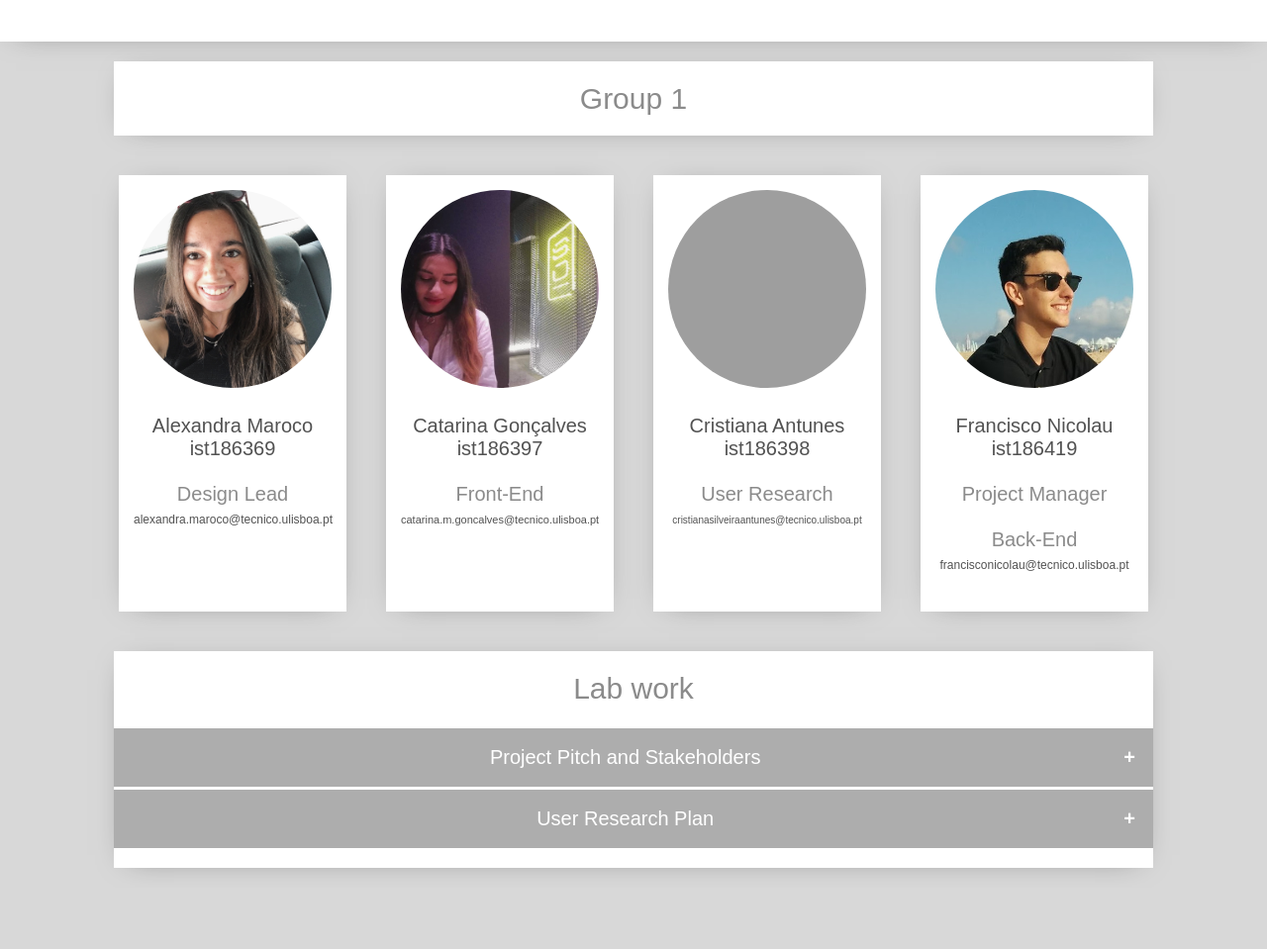
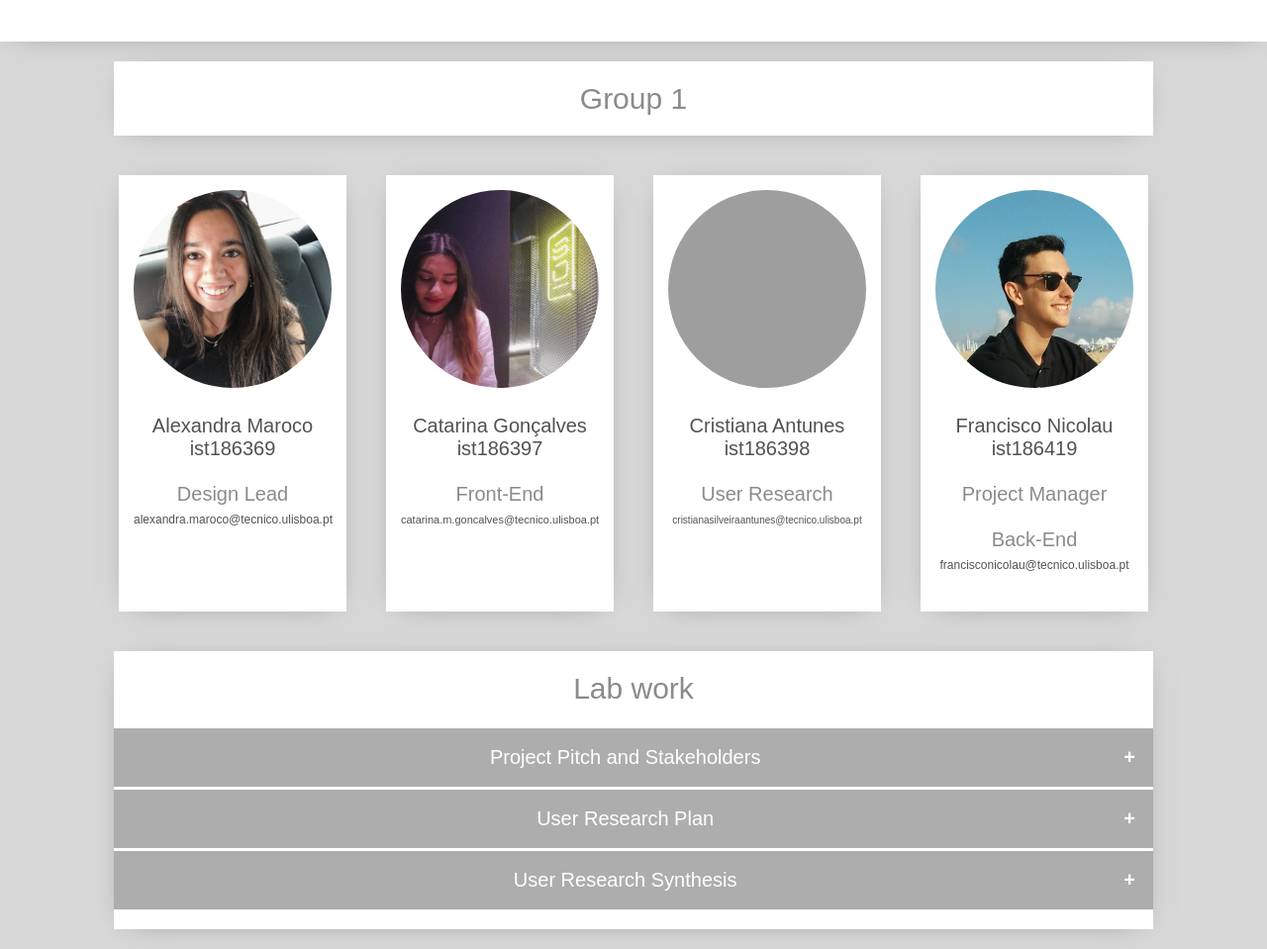
Before and after one commit to fmbnicola/CCU-Project, a plain HTML site: page Website/index.html in a window 1280 px wide. Shown: the part 117-1076 px from the top of the page at 99% size. Before the commit the page ends 1014 px from the top, so only its background shows below. Drawn offline with Linux system fonts and the light colour scheme; grey boxes are pictures that could not be loaded.

Commit message:
added user research synthesis

```diff
--- a/Website/index.html
+++ b/Website/index.html
@@ -78,6 +78,13 @@
                     <a href="https://docs.google.com/presentation/d/102VUldfsjdqMqlDNEZvfzSu5nVGYGd5qGeT1WpT5Vg0/edit#slide=id.p">presentation</a>.
                 </div>
             </div>
+            <div id="collapsible_list">
+                <button class="collapsible">User Research Synthesis</button>
+                <div class="content">
+                    The goals for this lab was to present our user research insights. Here you can find our
+                    <a href="https://docs.google.com/presentation/d/1ueYGMY3hUN3P4VyEN5rKS4AKZ63Gwv1s8fEkhlQ0pi0/edit?usp=sharing">presentation</a>.
+                </div>
+            </div>
         </div>
     </div>
     <script src="js/scripts.js"></script>
```
